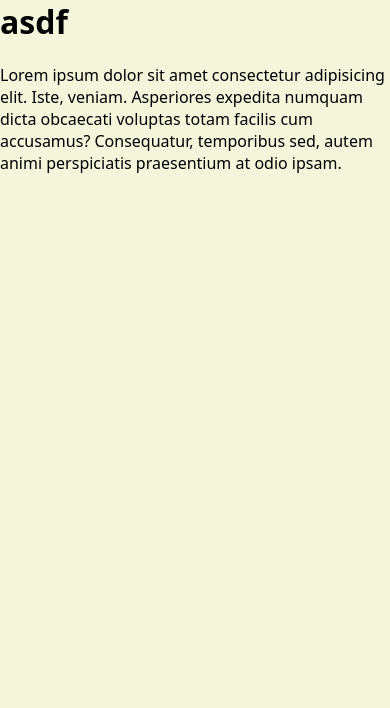
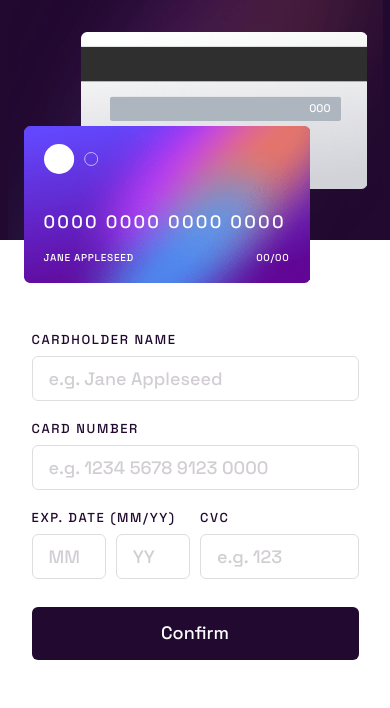
Before and after one commit to GalaticDevelopment2022/a, an Astro site: page / in a window 390 px wide. Built offline with nearby package versions, Linux system fonts and the light colour scheme; Astro itself is replaced by a stand-in of ours.

Commit message:
Add mobile styles

```diff
--- a/src/layouts/Layout.astro
+++ b/src/layouts/Layout.astro
@@ -1,5 +1,6 @@
 ---
 import '../styles/global.css';
+
 export interface Props {
 	title: string;
 }
@@ -12,26 +13,15 @@ const { title } = Astro.props;
 	<head>
 		<meta charset="UTF-8" />
 		<meta name="viewport" content="width=device-width" />
-		<link rel="icon" type="image/svg+xml" href="/favicon.svg" />
+		<link rel="icon" type="image/png" sizes="32x32" href="/favicon-32x32.png" />
 		<meta name="generator" content={Astro.generator} />
 		<title>{title}</title>
+
+		<link rel="preconnect" href="https://fonts.googleapis.com">
+		<link rel="preconnect" href="https://fonts.gstatic.com" crossorigin>
+		<link href="https://fonts.googleapis.com/css2?family=Space+Grotesk:wght@500&display=swap" rel="stylesheet">
 	</head>
 	<body>
 		<slot />
 	</body>
 </html>
-
-<style is:global>
-	:root {
-		--accent: 124, 58, 237;
-		--accent-gradient: linear-gradient(45deg, rgb(var(--accent)), #da62c4 30%, white 60%);
-	}
-	html {
-		font-family: system-ui, sans-serif;
-		background-color: #F6F6F6;
-	}
-	code {
-		font-family: Menlo, Monaco, Lucida Console, Liberation Mono, DejaVu Sans Mono,
-			Bitstream Vera Sans Mono, Courier New, monospace;
-	}
-</style>
--- a/src/pages/index.astro
+++ b/src/pages/index.astro
@@ -3,10 +3,75 @@ import Layout from '../layouts/Layout.astro';
 import Card from '../components/Card.astro';
 ---
 
-<Layout>
+<Layout title="Frontend Mentor | Interactive card details form">
 	<main>
-		<h1>asdf</h1>
-		<p>Lorem ipsum dolor sit amet consectetur adipisicing elit. Iste, veniam. Asperiores expedita numquam dicta obcaecati voluptas totam facilis cum accusamus? Consequatur, temporibus sed, autem animi perspiciatis praesentium at odio ipsam.</p>
+		<div class="card-wrapper">
+			<div class="card-group">
+				<div class="card card-front">
+					<img src="/card-logo.svg" alt="" class="card-logo">
+
+					<div class="card-number">
+						0000 0000 0000 0000
+					</div>
+
+					<div class="card-name">Jane Appleseed</div>
+
+					<div class="card-date">00/00</div>
+				</div>
+
+				<div class="card card-back">
+					<div>000</div>
+				</div>
+			</div>
+		</div>
+
+		<div class="form-wrapper">
+			<form action="" class="form">
+				<div class="form-group">
+					<label for="name" class="form-label">Cardholder Name</label>
+					<input type="text" placeholder="e.g. Jane Appleseed" class="form-control">
+				</div>
+
+				<div class="form-group">
+					<label for="number" class="form-label">Card Number</label>
+					<input type="text" placeholder="e.g. 1234 5678 9123 0000" class="form-control">
+				</div>
+
+				<div class="form-date-cvc">
+					<div class="form-group">
+						<label for="date" class="form-label">Exp. Date (MM/YY)</label>
+
+						<div class="form-date-group">
+							<div>
+								<input type="text" placeholder="MM" class="form-control">
+							</div>
+
+							<div>
+								<input type="text" placeholder="YY" class="form-control">
+							</div>
+						</div>
+					</div>
+
+					<div class="form-group">
+						<label for="cvc" class="form-label">CVC</label>
+						<input type="text" placeholder="e.g. 123" class="form-control">
+					</div>
+				</div>
+
+				<button class="btn">Confirm</button>
+			</form>
+		</div>
+
+		<div class="hidden">
+			Thank you!
+			We've added your card details
+			Continue
+		</div>
+
+		<div class="attribution hidden">
+		Challenge by <a href="https://www.frontendmentor.io?ref=challenge" target="_blank">Frontend Mentor</a>.
+		Coded by <a href="#">Byron</a>.
+		</div>
 	</main>
 </Layout>
 
--- a/src/styles/global.css
+++ b/src/styles/global.css
@@ -1,9 +1,211 @@
+:root {
+    --white: hsl(0, 0%, 100%);
+    --light-grayish-violet: hsl(270, 3%, 87%);
+    --dark-grayish-violet: hsl(279, 6%, 55%);
+    --very-dark-violet: hsl(278, 68%, 11%);
+}
+
+html {
+    line-height: 1.15;
+    -webkit-text-size-adjust: 100%;
+}
+
+button,
+input {
+    font-family: inherit;
+    font-size: 100%;
+    line-height: 1.15;
+    margin: 0;
+}
+
+*,
+*::before,
+*::after {
+    box-sizing: border-box;
+}
+
 body {
-    background: beige;
+    font-family: "Space Grotesk", sans-serif;
+    font-size: 1rem;
+    background-color: var(--white);
+    min-height: 100vh;
+    min-width: 375px;
     margin: 0;
-    min-height: 100vh;
 }
 
 h1 {
     margin-top: 0;
 }
+
+.card {
+    width: 286px;
+    height: 157px;
+}
+
+.card-wrapper {
+    background: url('/bg-main-mobile.png') no-repeat center var(--very-dark-violet);
+    height: 240px;
+    padding: 2rem 1rem;
+}
+
+.card-group {
+    max-width: 343px;
+    margin-left: auto;
+    margin-right: auto;
+    position: relative;
+}
+
+.card-front {
+    background: url('/bg-card-front.png') no-repeat top left;
+    background-size: cover;
+    color: var(--white);
+    position: absolute;
+    top: 94px;
+    left: 0;
+    z-index: 10;
+}
+
+.card-logo {
+    display: block;
+    width: 54px;
+    height: 30px;
+    position: absolute;
+    top: 1.125rem;
+    left: 1.25rem;
+}
+
+.card-number {
+    font-size: 1.125rem;
+    position: absolute;
+    top: 86px;
+    left: 1.25rem;
+    letter-spacing: 0.125em;
+}
+
+.card-name,
+.card-date {
+    font-size: 0.625rem;
+    position: absolute;
+    bottom: 1.25rem;
+    left: 1.25rem;
+    text-transform: uppercase;
+    letter-spacing: 0.075em;
+}
+
+.card-date {
+    left: auto;
+    bottom: 1.25rem;
+    right: 1.25rem;
+}
+
+.card-back {
+    background: url('/bg-card-back.png') no-repeat top left;
+    background-size: cover;
+    position: absolute;
+    top: 0;
+    left: 57px;
+}
+
+.card-back div {
+    font-size: 0.6875rem;
+    color: var(--white);
+    position: absolute;
+    top: 70px;
+    right: 36px;
+}
+
+.form-wrapper {
+    padding: 5.625rem 1.5rem 2.8125rem 1.5rem;
+}
+
+.form {
+    max-width: 327px;
+    margin-left: auto;
+    margin-right: auto;
+}
+
+.form-group {
+    margin-bottom: 1.125rem;
+}
+
+.form-label {
+    font-size: 0.8125rem;
+    text-transform: uppercase;
+    margin-bottom: 0.5rem;
+    display: inline-block;
+    letter-spacing: 0.125em;
+    color: var(--very-dark-violet);
+}
+
+.form-control {
+    display: block;
+    width: 100%;
+    padding: 0.5rem 1rem;
+    font-size: 1.125rem;
+    font-weight: 400;
+    line-height: 1.5;
+    color: #212529;
+    background-color: var(--white);
+    background-clip: padding-box;
+    border: 1px solid var(--light-grayish-violet);
+    -webkit-appearance: none;
+    -moz-appearance: none;
+    appearance: none;
+    border-radius: 0.375rem;
+    transition: border-color .15s, box-shadow .15s;
+}
+
+.form-control:focus {
+    outline: 0;
+    border: 1px solid transparent;
+    border-radius: 0.375rem;
+    background:
+        linear-gradient(to right, white, white),
+        linear-gradient(to right, hsl(249, 99%, 64%), hsl(278, 94%, 30%));
+    background-clip: padding-box, border-box;
+}
+
+.form-control::placeholder {
+    color: var(--dark-grayish-violet);
+    opacity: 0.4;
+}
+
+.form-date-cvc,
+.form-date-group {
+    display: flex;
+    margin-left: -5px;
+    margin-right: -5px;
+}
+
+.form-date-cvc .form-group,
+.form-date-group div {
+    flex: 1 0 50%;
+    max-width: 50%;
+    padding-left: 5px;
+    padding-right: 5px;
+}
+
+.btn {
+    font-size: 1.125rem;
+    display: inline-block;
+    padding: 1rem;
+    background-color: var(--very-dark-violet);
+    border: 0;
+    border-radius: 0.375rem;
+    color: var(--white);
+    text-align: center;
+    width: 100%;
+    margin-top: 0.625rem;
+    cursor: pointer;
+    transition: transform 0.3s ease 0s, box-shadow 0.3s ease 0s;
+}
+
+.btn:hover,
+.btn:focus {
+    box-shadow: rgb(0 0 0 / 10%) 0 0.5rem 1rem;
+    transform: scale(1.015);
+}
+
+.hidden {
+    display: none;
+}
```
